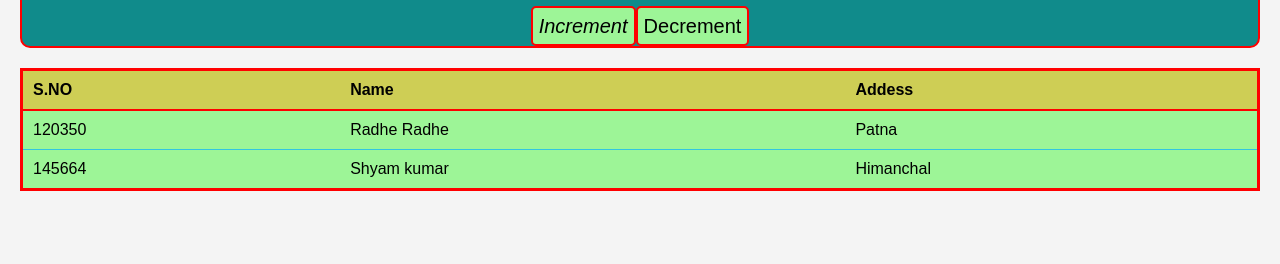
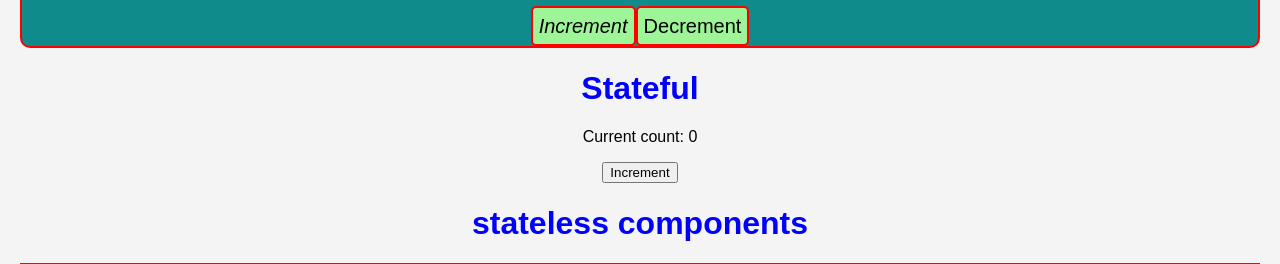
Before and after one commit to satyakumarch/React2024, a React (Create React App) app in the folder React/hello-world/: page / in a window 1280 px wide. Shown: the part 2929-3193 px from the top of the page. Before the commit the page ends 3140 px from the top, so only its background shows below. Built offline with nearby package versions, Linux system fonts and the light colour scheme.

Commit message:
stateless and stateful componenet done

```diff
--- a/React/hello-world/src/App.css
+++ b/React/hello-world/src/App.css
@@ -113,3 +113,6 @@ th {
 tr:hover {
   background-color: #6dd3c7;
 }
+/* stateful component */
+
+/* StatefulComponent.css */
--- a/React/hello-world/src/App.js
+++ b/React/hello-world/src/App.js
@@ -9,6 +9,8 @@ import Body from './component/Body.js';
 import CounterApp from './component/CounterApp.js';
 import Table from './component/Table.js';
 // import Form from './component/Form.js';
+import Stateful from './component/Stateful.js';
+import Stateless from './component/Stateless.js'
 import App1 from './component/App1.js';
 class App extends Component{
   render(){
@@ -25,6 +27,8 @@ class App extends Component{
         <Welcome/>
         <Hello/>
         <CounterApp/>
+        <Stateful/>
+        <Stateless/>
         <Table/>
 
       </div>
--- /dev/null
+++ b/React/hello-world/src/component/Stateful.js
@@ -0,0 +1,17 @@
+import React, { useState } from 'react';
+
+
+
+const StatefulComponent = () => {
+    const [count, setCount] = useState(0);
+
+    return (
+        <div>
+            <h1>Stateful</h1>
+            <p>Current count: {count}</p>
+            <button onClick={() => setCount(count + 1)}>Increment</button>
+        </div>
+    );
+}
+
+export default StatefulComponent;
--- /dev/null
+++ b/React/hello-world/src/component/Stateless.js
@@ -0,0 +1,10 @@
+import React from 'react';
+const statelessComponent=(props)=>{
+    return(
+        <div>
+            <h1>stateless components</h1>
+            <p>{props.message}</p>
+        </div>
+    );
+};
+export default statelessComponent;
```
